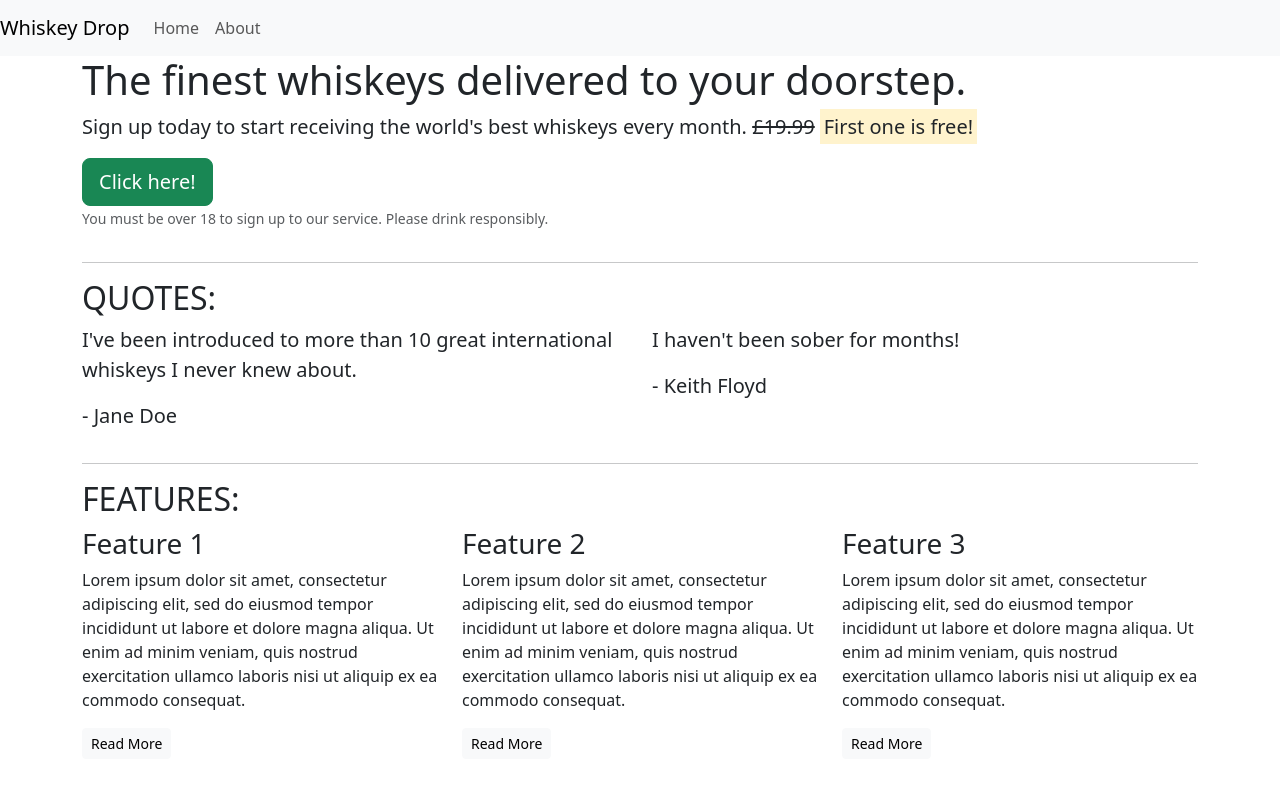
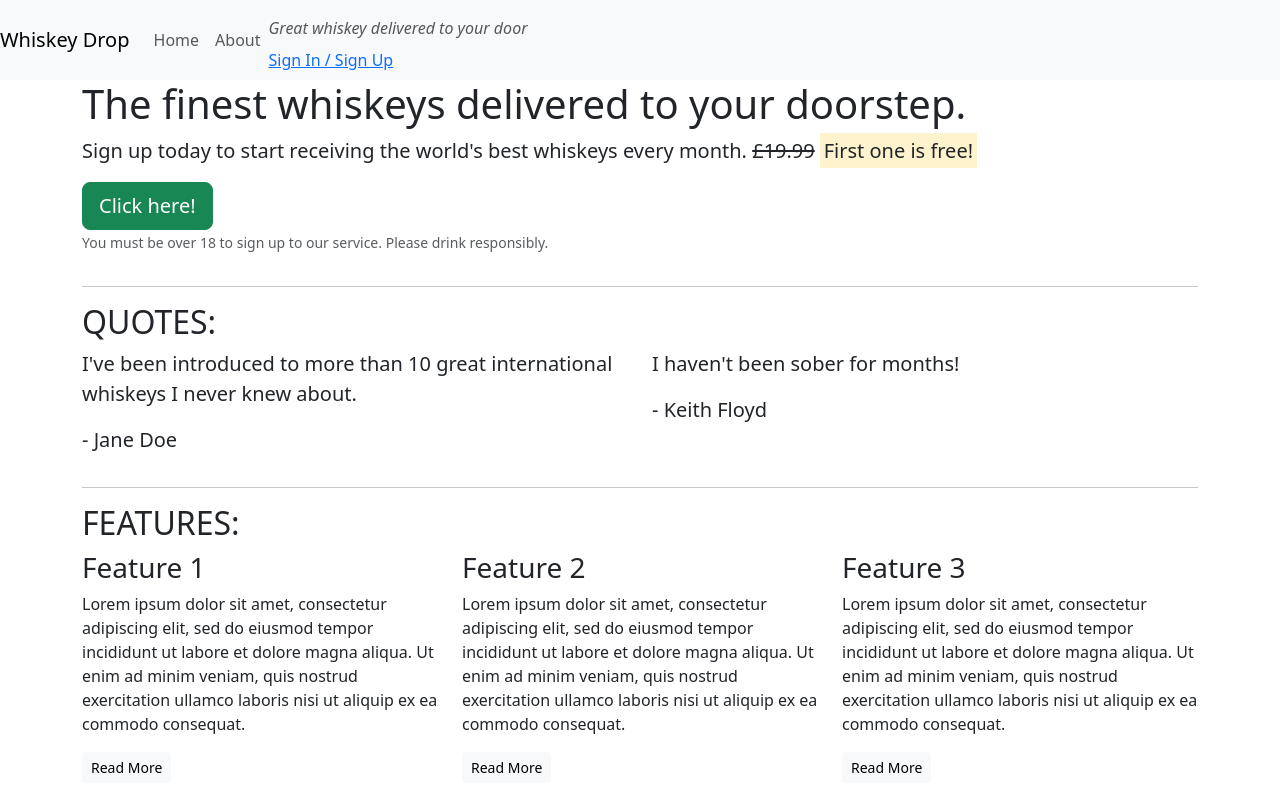
Before and after one commit to Cloud-Monkey/bootstrap-start, a plain HTML site: page index.html in a window 1280 px wide. Drawn offline with nearby package versions, Linux system fonts and the light colour scheme.

Commit message:
built navbar and navbar items

```diff
--- a/index.html
+++ b/index.html
@@ -13,12 +13,21 @@
 </head>
 
 <body>
-    <nav class="navbar navbar-light bg-light navbar-expand-sm">
-        <a href="/" class="navbar-brand">Whiskey Drop</a>
+    <!--Nav-->
+    <nav class="navbar navbar-light navbar-expand-sm bg-light">
+        <a href="/" class="navbar-brand">
+            Whiskey Drop</a>
         <ul class="navbar-nav mr-auto">
             <li class="active nav-item mr-2"><a class="nav-link" href="/">Home</a></li>
-            <li class="nav-item mr-2"><a class="nav-link" href="/about">About</a></li>
+            <li class="nav-item mr-2"><a class="nav-link" href="">About</a></li>
+            <li class="nav-item mr-2 d-block d-sm-none"><a class="nav-link" href="">Sign In / Sign Up</a></li>
         </ul>
+
+        <div class="d-none d-md-block">
+            <p class="navbar-text my-auto mr-2"><i>Great whiskey delivered to your door</i></p>
+            <a href="/login">Sign In / Sign Up</a>
+        </div>
+        <!--</div>-->
     </nav>
     <article class="container">
         <!-- Callout -->
```
